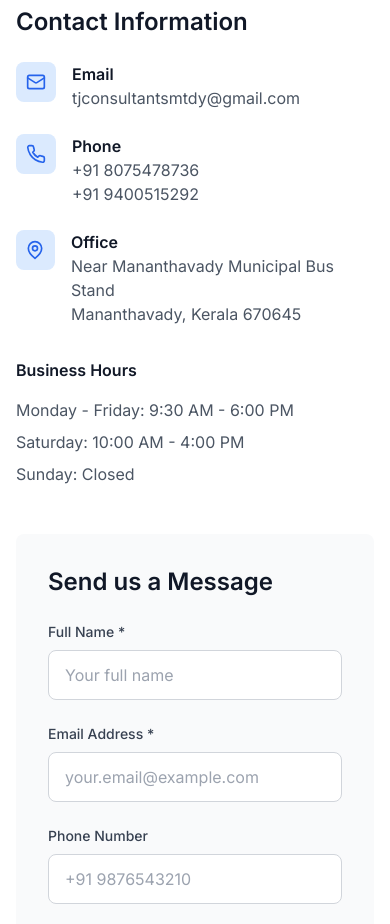
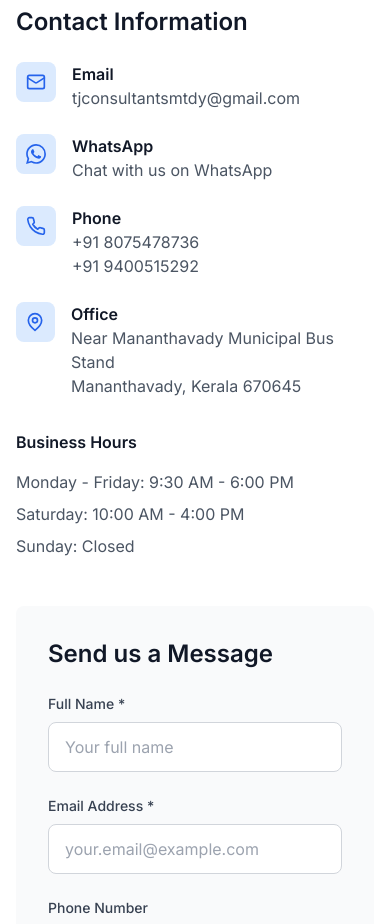
Before and after one commit to xKRONOS08/tj-document-consultants, a Next.js app: page / in a window 390 px wide. Shown: the part 4720-5644 px from the top of the page. Built offline with nearby package versions, Linux system fonts and the light colour scheme.

Commit message:
Added WhatsApp buttons to header/contact and improved navigation hover effects

```diff
--- a/src/components/Contact.tsx
+++ b/src/components/Contact.tsx
@@ -99,14 +99,38 @@
                   <p className="text-gray-600 hover:text-gray-900 transition-colors">tjconsultantsmtdy@gmail.com</p>
                 </div>
               </a>
-              <div className="flex items-start">
-                <div className="bg-primary-100 w-10 h-10 rounded-lg flex items-center justify-center mr-4">
-                  <Phone className="w-5 h-5 text-primary-600" />
+              <a
+                href="https://wa.me/918075478736?text=Hello%2C%20I%20would%20like%20to%20inquire%20about%20your%20document%20consultancy%20services."
+                target="_blank"
+                rel="noopener noreferrer"
+                className="flex items-start hover:translate-x-2 transition-transform duration-300 cursor-pointer"
+              >
+                <div className="bg-primary-100 w-10 h-10 rounded-lg flex items-center justify-center mr-4 hover:scale-110 transition-transform duration-300">
+                  <svg className="w-5 h-5 text-primary-600" fill="currentColor" viewBox="0 0 24 24">
+                    <path d="M17.472 14.382c-.297-.149-1.758-.867-2.03-.967-.273-.099-.471-.148-.67.15-.197.297-.767.966-.94 1.164-.173.199-.347.223-.644.075-.297-.15-1.255-.463-2.39-1.475-.883-.788-1.48-1.761-1.653-2.059-.173-.297-.018-.458.13-.606.134-.133.298-.347.446-.52.149-.174.198-.298.298-.497.099-.198.05-.371-.025-.52-.075-.149-.669-1.612-.916-2.207-.242-.579-.487-.5-.669-.51-.173-.008-.371-.01-.57-.01-.198 0-.52.074-.792.372-.272.297-1.04 1.016-1.04 2.479 0 1.462 1.065 2.875 1.213 3.074.149.198 2.096 3.2 5.077 4.487.709.306 1.262.489 1.694.625.712.227 1.36.195 1.871.118.571-.085 1.758-.719 2.006-1.413.248-.694.248-1.289.173-1.413-.074-.124-.272-.198-.57-.347m-5.421 7.403h-.004a9.87 9.87 0 01-5.031-1.378l-.361-.214-3.741.982.998-3.648-.235-.374a9.86 9.86 0 01-1.51-5.26c.001-5.45 4.436-9.884 9.888-9.884 2.64 0 5.122 1.03 6.988 2.898a9.825 9.825 0 012.893 6.994c-.003 5.45-4.437 9.884-9.885 9.884m8.413-18.297A11.815 11.815 0 0012.05 0C5.495 0 .16 5.335.157 11.892c0 2.096.547 4.142 1.588 5.945L.057 24l6.305-1.654a11.882 11.882 0 005.683 1.448h.005c6.554 0 11.89-5.335 11.893-11.893a11.821 11.821 0 00-3.48-8.413Z" />
+                  </svg>
                 </div>
                 <div>
+                  <h4 className="font-semibold text-gray-900">WhatsApp</h4>
+                  <p className="text-gray-600 hover:text-gray-900 transition-colors">Chat with us on WhatsApp</p>
+                </div>
+              </a>
+              <div className="flex items-start hover:translate-x-2 transition-transform duration-300">
+                <a
+                  href="tel:+918075478736"
+                  className="bg-primary-100 w-10 h-10 rounded-lg flex items-center justify-center mr-4 hover:scale-110 transition-transform duration-300 cursor-pointer"
+                  title="Call Primary Number"
+                >
+                  <Phone className="w-5 h-5 text-primary-600" />
+                </a>
+                <div>
                   <h4 className="font-semibold text-gray-900">Phone</h4>
-                  <p className="text-gray-600">+91 8075478736</p>
-                  <p className="text-gray-600">+91 9400515292</p>
+                  <p className="text-gray-600 hover:text-primary-600 transition-colors">
+                    <a href="tel:+918075478736">+91 8075478736</a>
+                  </p>
+                  <p className="text-gray-600 hover:text-primary-600 transition-colors">
+                    <a href="tel:+919400515292">+91 9400515292</a>
+                  </p>
                 </div>
               </div>
               <a
--- a/src/components/Footer.tsx
+++ b/src/components/Footer.tsx
@@ -63,7 +63,7 @@
               <li>
                 <button
                   onClick={() => scrollToSection('services')}
-                  className="text-gray-300 hover:text-white transition-colors cursor-pointer text-left"
+                  className="text-gray-300 hover:text-white hover:translate-x-1 transition-all duration-200 cursor-pointer text-left"
                 >
                   Wills & Trusts
                 </button>
@@ -71,7 +71,7 @@
               <li>
                 <button
                   onClick={() => scrollToSection('services')}
-                  className="text-gray-300 hover:text-white transition-colors cursor-pointer text-left"
+                  className="text-gray-300 hover:text-white hover:translate-x-1 transition-all duration-200 cursor-pointer text-left"
                 >
                   Power of Attorney
                 </button>
@@ -79,7 +79,7 @@
               <li>
                 <button
                   onClick={() => scrollToSection('services')}
-                  className="text-gray-300 hover:text-white transition-colors cursor-pointer text-left"
+                  className="text-gray-300 hover:text-white hover:translate-x-1 transition-all duration-200 cursor-pointer text-left"
                 >
                   Rectification Deeds
                 </button>
@@ -87,7 +87,7 @@
               <li>
                 <button
                   onClick={() => scrollToSection('services')}
-                  className="text-gray-300 hover:text-white transition-colors cursor-pointer text-left"
+                  className="text-gray-300 hover:text-white hover:translate-x-1 transition-all duration-200 cursor-pointer text-left"
                 >
                   Property Documentation
                 </button>
--- a/src/components/Header.tsx
+++ b/src/components/Header.tsx
@@ -70,26 +70,37 @@
               </button>
               <button
                 onClick={() => scrollToSection('services')}
-                className="text-gray-700 hover:text-gray-900 px-3 py-2 text-sm font-medium transition-colors duration-200"
+                className="text-gray-700 hover:text-gray-900 px-3 py-2 text-sm font-medium transition-all duration-200 hover:scale-105"
               >
                 Services
               </button>
               <button
                 onClick={() => scrollToSection('about')}
-                className="text-gray-700 hover:text-gray-900 px-3 py-2 text-sm font-medium transition-colors duration-200"
+                className="text-gray-700 hover:text-gray-900 px-3 py-2 text-sm font-medium transition-all duration-200 hover:scale-105"
               >
                 About
               </button>
               <button
                 onClick={() => scrollToSection('contact')}
-                className="text-gray-700 hover:text-gray-900 px-3 py-2 text-sm font-medium transition-colors duration-200"
+                className="text-gray-700 hover:text-gray-900 px-3 py-2 text-sm font-medium transition-all duration-200 hover:scale-105"
               >
                 Contact
               </button>
             </nav>
 
-            {/* CTA Button */}
-            <div className="hidden lg:block">
+            {/* CTA Buttons */}
+            <div className="hidden lg:flex items-center space-x-4">
+              <a
+                href="https://wa.me/918075478736?text=Hello%2C%20I%20would%20like%20to%20inquire%20about%20your%20document%20consultancy%20services."
+                target="_blank"
+                rel="noopener noreferrer"
+                className="bg-[#1DA851] text-white px-6 py-3 rounded-lg text-sm font-medium hover:bg-[#20BA5C] hover:shadow-lg hover:scale-105 transition-all duration-300 inline-flex items-center"
+              >
+                <svg className="w-4 h-4 mr-2" fill="currentColor" viewBox="0 0 24 24">
+                  <path d="M17.472 14.382c-.297-.149-1.758-.867-2.03-.967-.273-.099-.471-.148-.67.15-.197.297-.767.966-.94 1.164-.173.199-.347.223-.644.075-.297-.15-1.255-.463-2.39-1.475-.883-.788-1.48-1.761-1.653-2.059-.173-.297-.018-.458.13-.606.134-.133.298-.347.446-.52.149-.174.198-.298.298-.497.099-.198.05-.371-.025-.52-.075-.149-.669-1.612-.916-2.207-.242-.579-.487-.5-.669-.51-.173-.008-.371-.01-.57-.01-.198 0-.52.074-.792.372-.272.297-1.04 1.016-1.04 2.479 0 1.462 1.065 2.875 1.213 3.074.149.198 2.096 3.2 5.077 4.487.709.306 1.262.489 1.694.625.712.227 1.36.195 1.871.118.571-.085 1.758-.719 2.006-1.413.248-.694.248-1.289.173-1.413-.074-.124-.272-.198-.57-.347m-5.421 7.403h-.004a9.87 9.87 0 01-5.031-1.378l-.361-.214-3.741.982.998-3.648-.235-.374a9.86 9.86 0 01-1.51-5.26c.001-5.45 4.436-9.884 9.888-9.884 2.64 0 5.122 1.03 6.988 2.898a9.825 9.825 0 012.893 6.994c-.003 5.45-4.437 9.884-9.885 9.884m8.413-18.297A11.815 11.815 0 0012.05 0C5.495 0 .16 5.335.157 11.892c0 2.096.547 4.142 1.588 5.945L.057 24l6.305-1.654a11.882 11.882 0 005.683 1.448h.005c6.554 0 11.89-5.335 11.893-11.893a11.821 11.821 0 00-3.48-8.413Z" />
+                </svg>
+                WhatsApp
+              </a>
               <a
                 href="https://maps.app.goo.gl/UBvgArcyowDNYFH48"
                 target="_blank"
@@ -118,28 +129,39 @@
             <div className="px-4 py-4 space-y-3">
               <button
                 onClick={() => scrollToSection('home')}
-                className="text-gray-700 hover:text-gray-900 block w-full text-left py-2 font-medium"
+                className="text-gray-700 hover:text-gray-900 block w-full text-left py-2 font-medium hover:pl-2 transition-all duration-200"
               >
                 Home
               </button>
               <button
                 onClick={() => scrollToSection('services')}
-                className="text-gray-700 hover:text-gray-900 block w-full text-left py-2 font-medium"
+                className="text-gray-700 hover:text-gray-900 block w-full text-left py-2 font-medium hover:pl-2 transition-all duration-200"
               >
                 Services
               </button>
               <button
                 onClick={() => scrollToSection('about')}
-                className="text-gray-700 hover:text-gray-900 block w-full text-left py-2 font-medium"
+                className="text-gray-700 hover:text-gray-900 block w-full text-left py-2 font-medium hover:pl-2 transition-all duration-200"
               >
                 About
               </button>
               <button
                 onClick={() => scrollToSection('contact')}
-                className="text-gray-700 hover:text-gray-900 block w-full text-left py-2 font-medium"
+                className="text-gray-700 hover:text-gray-900 block w-full text-left py-2 font-medium hover:pl-2 transition-all duration-200"
               >
                 Contact
               </button>
+              <a
+                href="https://wa.me/918075478736?text=Hello%2C%20I%20would%20like%20to%20inquire%20about%20your%20document%20consultancy%20services."
+                target="_blank"
+                rel="noopener noreferrer"
+                className="w-full bg-[#25D366] text-white px-4 py-3 rounded-lg font-medium hover:bg-[#20BA5C] transition-colors duration-200 inline-flex items-center justify-center text-center mb-3"
+              >
+                <svg className="w-4 h-4 mr-2" fill="currentColor" viewBox="0 0 24 24">
+                  <path d="M17.472 14.382c-.297-.149-1.758-.867-2.03-.967-.273-.099-.471-.148-.67.15-.197.297-.767.966-.94 1.164-.173.199-.347.223-.644.075-.297-.15-1.255-.463-2.39-1.475-.883-.788-1.48-1.761-1.653-2.059-.173-.297-.018-.458.13-.606.134-.133.298-.347.446-.52.149-.174.198-.298.298-.497.099-.198.05-.371-.025-.52-.075-.149-.669-1.612-.916-2.207-.242-.579-.487-.5-.669-.51-.173-.008-.371-.01-.57-.01-.198 0-.52.074-.792.372-.272.297-1.04 1.016-1.04 2.479 0 1.462 1.065 2.875 1.213 3.074.149.198 2.096 3.2 5.077 4.487.709.306 1.262.489 1.694.625.712.227 1.36.195 1.871.118.571-.085 1.758-.719 2.006-1.413.248-.694.248-1.289.173-1.413-.074-.124-.272-.198-.57-.347m-5.421 7.403h-.004a9.87 9.87 0 01-5.031-1.378l-.361-.214-3.741.982.998-3.648-.235-.374a9.86 9.86 0 01-1.51-5.26c.001-5.45 4.436-9.884 9.888-9.884 2.64 0 5.122 1.03 6.988 2.898a9.825 9.825 0 012.893 6.994c-.003 5.45-4.437 9.884-9.885 9.884m8.413-18.297A11.815 11.815 0 0012.05 0C5.495 0 .16 5.335.157 11.892c0 2.096.547 4.142 1.588 5.945L.057 24l6.305-1.654a11.882 11.882 0 005.683 1.448h.005c6.554 0 11.89-5.335 11.893-11.893a11.821 11.821 0 00-3.48-8.413Z" />
+                </svg>
+                WhatsApp
+              </a>
               <a
                 href="https://maps.app.goo.gl/UBvgArcyowDNYFH48"
                 target="_blank"
```
